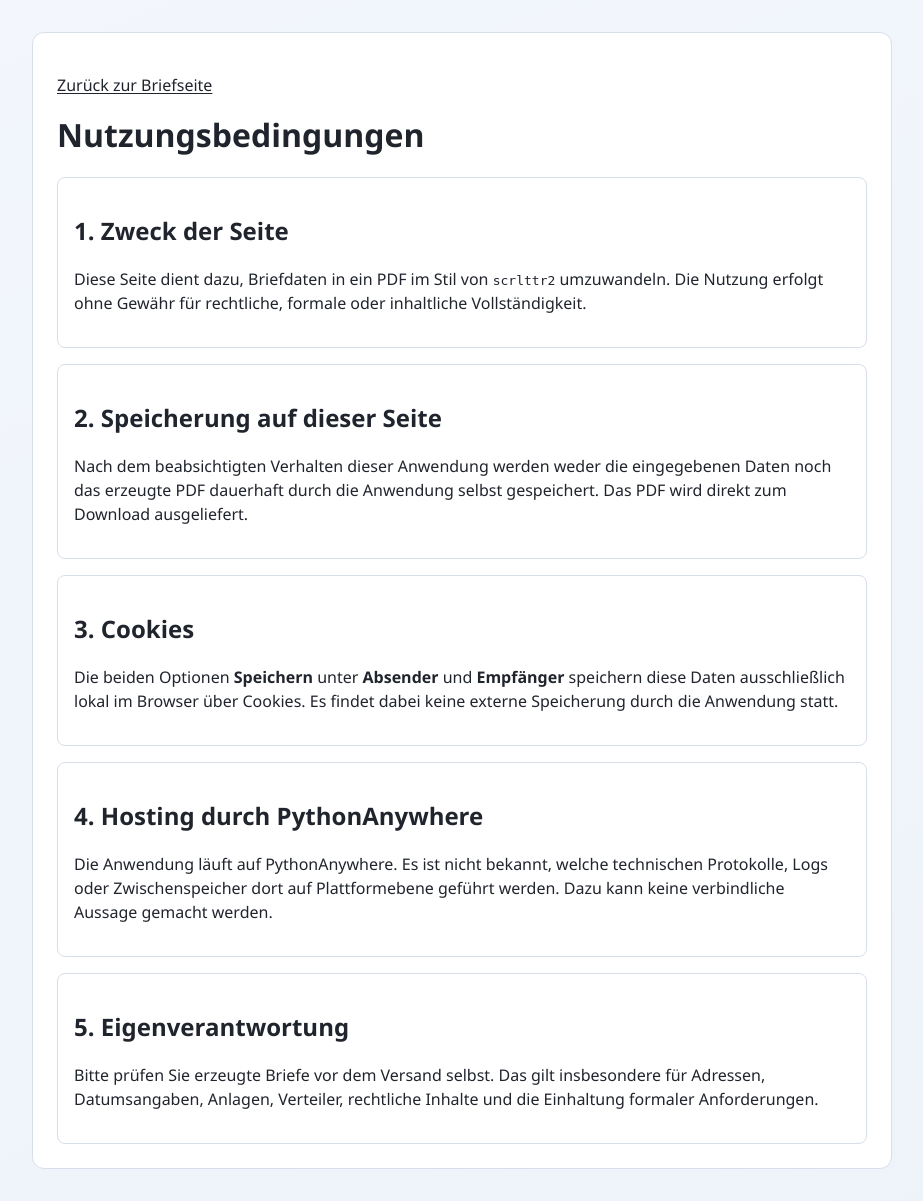
After one commit to Sokratisit/German-Letter, a Flask app: page /bedingungen in a window 1280 px wide. The commit adds this page. Shown: the whole page, without its empty margins (178-1101 px from the left). Run offline with Flask 3, Linux system fonts and the light colour scheme.

Commit message:
Added terms and conditions page and FAQ page

```diff
--- a/app/latex.py
+++ b/app/latex.py
@@ -172,7 +172,7 @@ def build_letter_tex(data: LetterFormData) -> str:
         (
             r"\begin{document}",
             r"\begin{letter}{" + recipient_line + "}",
-            r"\opening{" + escape_latex(data.opening) + "}",
+            r"\opening{" + _nonempty_letter_field(data.opening) + "}",
             body_block,
             r"\closing{" + escape_latex(data.closing) + "}",
         )
@@ -300,3 +300,7 @@ def _latex_separator(separator: str) -> str:
         else:
             parts.append(escape_latex(char))
     return "".join(parts)
+
+
+def _nonempty_letter_field(value: str) -> str:
+    return escape_latex(value) if value else "~"
--- a/app/routes.py
+++ b/app/routes.py
@@ -68,6 +68,16 @@ def index() -> str:
         success_message=request.args.get("success", ""),
         today_iso=date.today().isoformat(),
     )
+
+
+@bp.get("/bedingungen")
+def terms() -> str:
+    return render_template("terms.html")
+
+
+@bp.get("/faq")
+def faq() -> str:
+    return render_template("faq.html")
 
 
 @bp.post("/generate")
--- a/static/style.css
+++ b/static/style.css
@@ -30,6 +30,23 @@ body {
 
 h1 {
     margin-top: 0;
+}
+
+.meta-links {
+    margin: -0.35rem 0 1.25rem;
+    display: flex;
+    gap: 1rem;
+    flex-wrap: wrap;
+}
+
+.subtle-link {
+    color: var(--text);
+    text-decoration: underline;
+    text-underline-offset: 0.14rem;
+}
+
+.subtle-link:hover {
+    color: #3d4c65;
 }
 
 form {
@@ -171,6 +188,15 @@ button,
     font-weight: 600;
 }
 
+.info-page section + section {
+    margin-top: 1rem;
+}
+
+.info-page p,
+.info-page li {
+    line-height: 1.5;
+}
+
 @media (max-width: 720px) {
     .field-row-3,
     .field-row-2,
--- a/templates/index.html
+++ b/templates/index.html
@@ -11,6 +11,10 @@
 <body>
 <main class="container">
     <h1>Brief erstellen</h1>
+    <p class="meta-links">
+        <a class="subtle-link" href="{{ url_for('main.terms') }}">Nutzungsbedingungen</a>
+        <a class="subtle-link" href="{{ url_for('main.faq') }}">FAQ</a>
+    </p>
 
     {% if success_message %}
     <p class="success-banner">{{ success_message }}</p>
--- /dev/null
+++ b/templates/terms.html
@@ -0,0 +1,41 @@
+<!doctype html>
+<html lang="de">
+<head>
+    <meta charset="utf-8">
+    <meta name="viewport" content="width=device-width, initial-scale=1">
+    <title>Nutzungsbedingungen</title>
+    <link rel="icon" href="{{ url_for('static', filename='favicon.ico') }}">
+    <link rel="stylesheet" href="{{ url_for('static', filename='style.css') }}">
+</head>
+<body>
+<main class="container info-page">
+    <p><a class="subtle-link" href="{{ url_for('main.index') }}">Zurück zur Briefseite</a></p>
+    <h1>Nutzungsbedingungen</h1>
+
+    <section>
+        <h2>1. Zweck der Seite</h2>
+        <p>Diese Seite dient dazu, Briefdaten in ein PDF im Stil von <code>scrlttr2</code> umzuwandeln. Die Nutzung erfolgt ohne Gewähr für rechtliche, formale oder inhaltliche Vollständigkeit.</p>
+    </section>
+
+    <section>
+        <h2>2. Speicherung auf dieser Seite</h2>
+        <p>Nach dem beabsichtigten Verhalten dieser Anwendung werden weder die eingegebenen Daten noch das erzeugte PDF dauerhaft durch die Anwendung selbst gespeichert. Das PDF wird direkt zum Download ausgeliefert.</p>
+    </section>
+
+    <section>
+        <h2>3. Cookies</h2>
+        <p>Die beiden Optionen <strong>Speichern</strong> unter <strong>Absender</strong> und <strong>Empfänger</strong> speichern diese Daten ausschließlich lokal im Browser über Cookies. Es findet dabei keine externe Speicherung durch die Anwendung statt.</p>
+    </section>
+
+    <section>
+        <h2>4. Hosting durch PythonAnywhere</h2>
+        <p>Die Anwendung läuft auf PythonAnywhere. Es ist nicht bekannt, welche technischen Protokolle, Logs oder Zwischenspeicher dort auf Plattformebene geführt werden. Dazu kann keine verbindliche Aussage gemacht werden.</p>
+    </section>
+
+    <section>
+        <h2>5. Eigenverantwortung</h2>
+        <p>Bitte prüfen Sie erzeugte Briefe vor dem Versand selbst. Das gilt insbesondere für Adressen, Datumsangaben, Anlagen, Verteiler, rechtliche Inhalte und die Einhaltung formaler Anforderungen.</p>
+    </section>
+</main>
+</body>
+</html>
```
Also changed, not shown: templates/faq.html (added, +56 -0 lines), tests/test_template_generation.py (+6 -0 lines), README.md, 1 other file.
